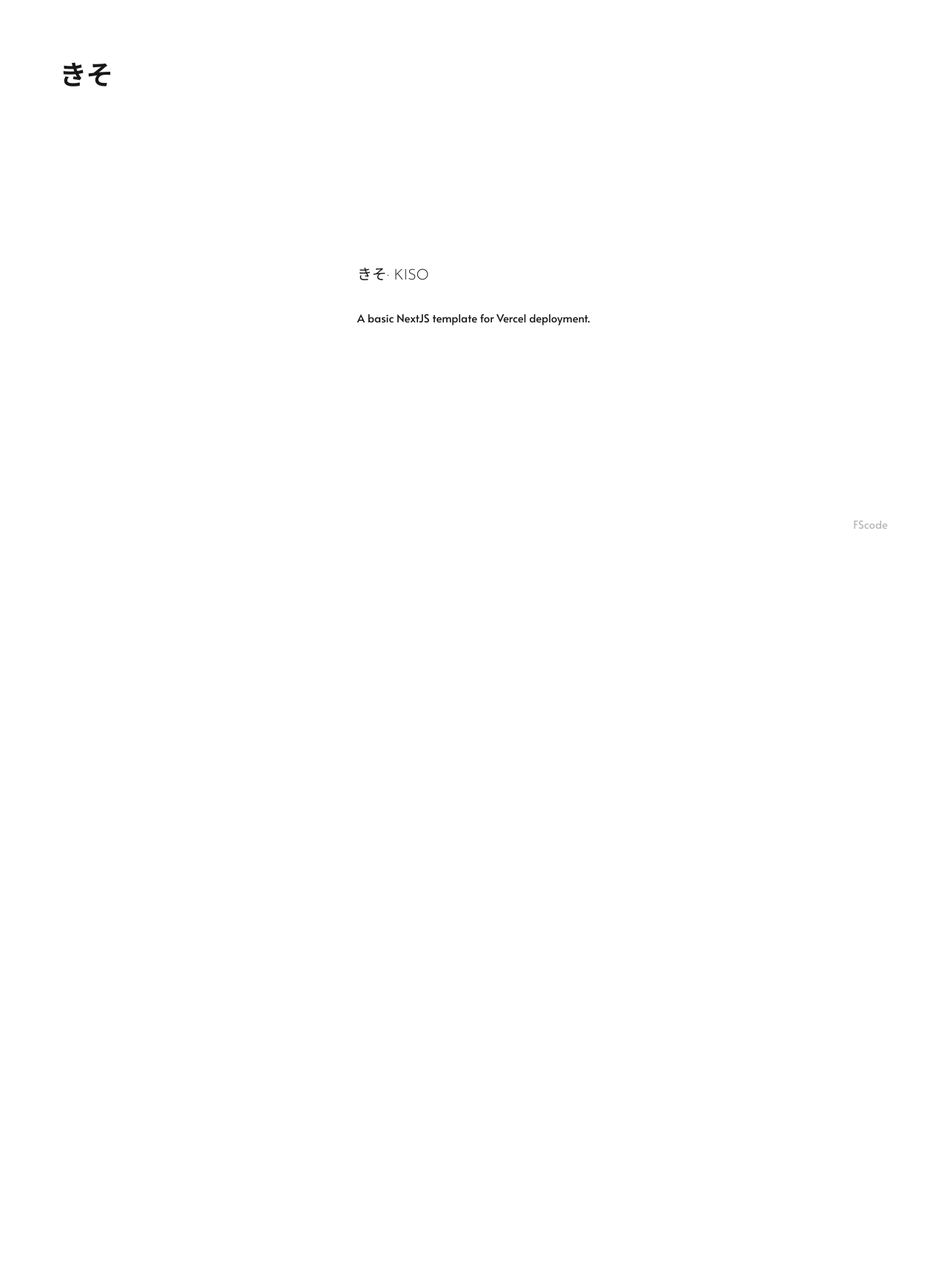
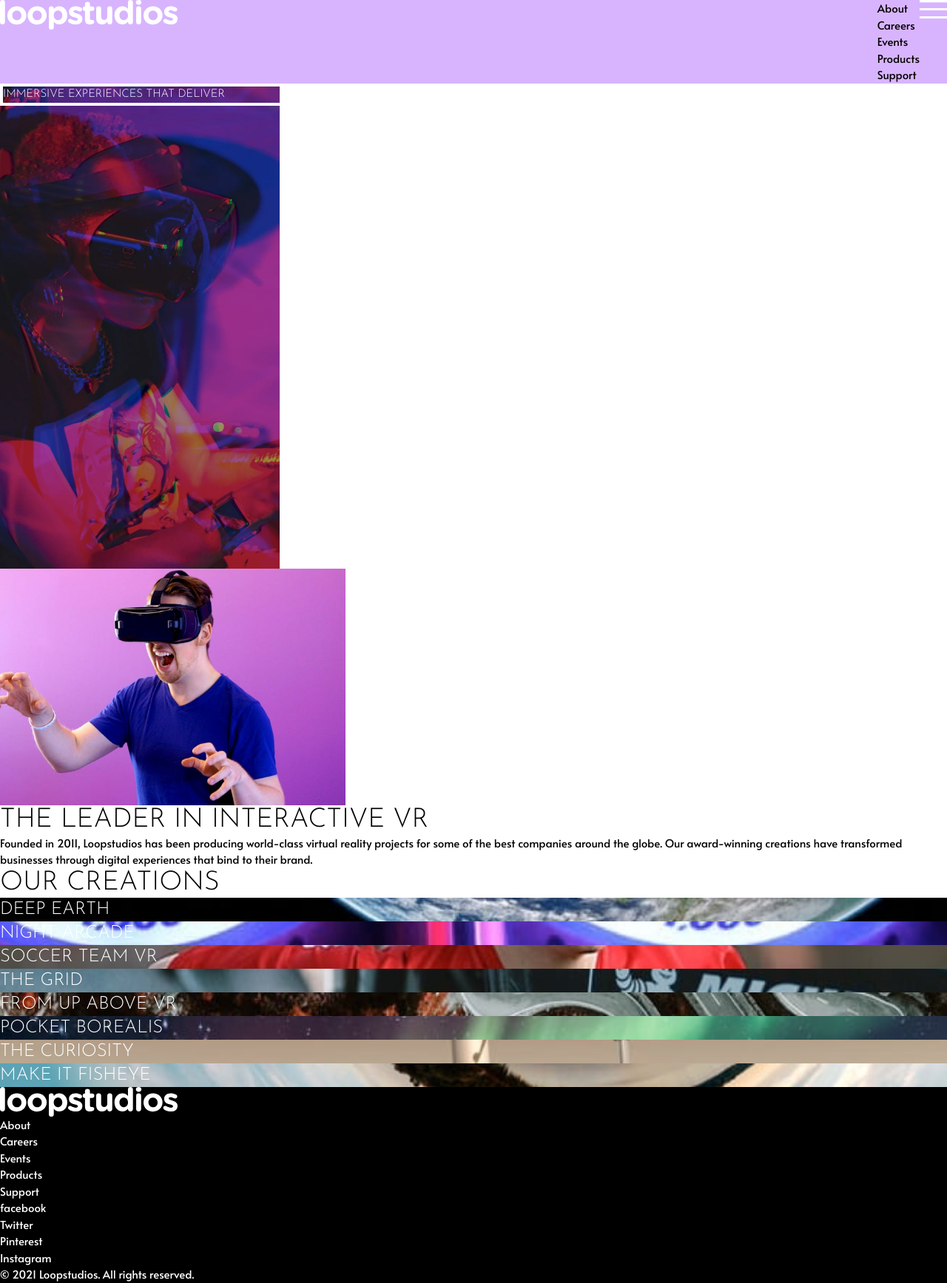
Before and after one commit to shalri/fm-loopstudios-landing-page, a Next.js app: page / in a window 1280 px wide. Shown: the whole page at 74% size. Before the commit the page ends 800 px from the top, so only its background shows below. Built offline with nearby package versions, Linux system fonts and the light colour scheme.

Commit message:
Scaffolding for components

```diff
--- a/src/app/globals.css
+++ b/src/app/globals.css
@@ -7,8 +7,8 @@
 :root {
   --dark-gray: hsl(0, 0%, 55%);
   --very-dark-gray: hsl(0, 0%, 55%);
-  --background: #ffffff;
-  --foreground: #171717;
+  /* --background: #ffffff; */
+  /* --foreground: #171717; */
   --font-base: 15px;
 
   /* Font Variables */
@@ -26,8 +26,8 @@
 }
 
 body {
-  color: var(--foreground);
-  background: var(--background);
+  /* color: var(--foreground); */
+  /* background: var(--background); */
   font-family: var(--body);
   font-size: var(--font-base);
   font-weight: var(--body-weight);
@@ -42,6 +42,7 @@
 h4,
 h5,
 h6 {
+  text-transform: uppercase;
   font-family: var(--heading);
   font-weight: var(--heading-weight);
 }
--- a/src/app/layout.tsx
+++ b/src/app/layout.tsx
@@ -1,6 +1,8 @@
 import type { Metadata } from "next";
 import { Alata } from "next/font/google";
 import "./globals.css";
+import Header from "@/components/Header";
+import Footer from "@/components/Footer";
 
 const alata = Alata({ subsets: ["latin"], weight: "400" });
 
@@ -19,7 +21,9 @@
       <body
         className={`${alata.className} flex min-h-screen flex-col scroll-smooth antialiased`}
       >
+        <Header />
         {children}
+        <Footer />
       </body>
     </html>
   );
--- a/src/app/page.tsx
+++ b/src/app/page.tsx
@@ -1,13 +1,5 @@
-import Footer from "@/components/Footer";
-import Header from "@/components/Header";
-import Sandbox from "@/components/Sandbox";
+import LandingComponent from "@/components/LandingComponent";
 
 export default function Home() {
-  return (
-    <div className="grid grid-rows-[20px_1fr_20px] items-center justify-items-center min-h-screen p-8 pb-20 gap-16 sm:p-20 font-[family-name:var(--font-geist-sans)]">
-      <Header />
-      <Sandbox />
-      <Footer />
-    </div>
-  );
+  return <LandingComponent />;
 }
--- /dev/null
+++ b/src/components/Creations.tsx
@@ -0,0 +1,21 @@
+import { creations } from "@/libs/data";
+
+export default function Creations() {
+  return (
+    <article>
+      <h2 className="text-4xl uppercase">Our Creations</h2>
+      <div className="">
+        {/* TODO: use vercel pattern from last project to handle condtional images */}
+        {creations.map((creation) => (
+          <section
+            className="bg-cover bg-center"
+            key={creation.heading}
+            style={{ backgroundImage: `url(${creation.mobileImage})` }}
+          >
+            <h2 className="text-2xl text-white">{creation.heading}</h2>
+          </section>
+        ))}
+      </div>
+    </article>
+  );
+}
--- a/src/components/Footer.tsx
+++ b/src/components/Footer.tsx
@@ -1,7 +1,40 @@
+import { navLinks, socialLinks } from "@/libs/data";
+import Link from "next/link";
+
 export default function Footer() {
   return (
-    <footer className="row-start-3 place-self-end  flex gap-6 flex-wrap items-center justify-center">
-      <p className="opacity-30">FScode</p>
+    <footer className="bg-black text-white">
+      <div className="w-full">
+        <Link href="/" className="" aria-label="home">
+          <div className="h-10 w-[15rem] bg-[url(/images/logo.svg)] bg-cover" />
+        </Link>
+      </div>
+      <ul className="">
+        <nav className="">
+          <ul className="">
+            {navLinks.map((link) => (
+              <li className="hidden sm:flex" key={link.label}>
+                <Link href={link.href}>{link.label}</Link>
+              </li>
+            ))}
+          </ul>
+        </nav>
+        <div className="">
+          {/* TODO: use react-icons */}
+          <ul className="">
+            {socialLinks.map((link) => (
+              <li className="" key={link.label}>
+                <a href={link.href} className="">
+                  {link.label}
+                </a>
+              </li>
+            ))}
+          </ul>
+        </div>
+        <div className="">
+          <p className="">&copy; 2021 Loopstudios. All rights reserved.</p>
+        </div>
+      </ul>
     </footer>
   );
 }
--- a/src/components/Header.tsx
+++ b/src/components/Header.tsx
@@ -1,7 +1,27 @@
+import { navLinks } from "@/libs/data";
+import Link from "next/link";
+
 export default function Header() {
   return (
-    <header className="row-start-1 items-center sm:items-start place-self-start">
-      <div className="w-full font-bold text-4xl">きそ</div>
+    <header className="flex bg-purple-300">
+      <div className="w-full">
+        <Link href="/" className="" aria-label="home">
+          <div className="h-10 w-[15rem] bg-[url(/images/logo.svg)] bg-cover" />
+        </Link>
+      </div>
+      <nav className="">
+        <ul className="">
+          {navLinks.map((link) => (
+            <li className="hidden sm:flex" key={link.label}>
+              <Link href={link.href}>{link.label}</Link>
+            </li>
+          ))}
+        </ul>
+      </nav>
+      <button
+        className="size-10 bg-[url(/images/icon-hamburger.svg)] bg-contain bg-no-repeat"
+        aria-label="Open menu"
+      ></button>
     </header>
   );
 }
--- /dev/null
+++ b/src/components/Hero.tsx
@@ -0,0 +1,18 @@
+import { banner, hero } from "@/libs/data";
+
+export default function Hero() {
+  return (
+    <>
+      <section className="h-[41rem] w-full bg-[url(/images/mobile/image-hero.jpg)] bg-contain bg-no-repeat">
+        <h1 className="border-4 border-white text-white">{banner.copy}</h1>
+      </section>
+      <section className="">
+        <div className="h-[20rem] w-full bg-[url(/images/mobile/image-interactive.jpg)] bg-contain bg-no-repeat" />
+        <div className="">
+          <h2 className="text-4xl uppercase">{hero.heading}</h2>
+          <p className="">{hero.copy}</p>
+        </div>
+      </section>
+    </>
+  );
+}
--- /dev/null
+++ b/src/components/LandingComponent.tsx
@@ -0,0 +1,11 @@
+import Creations from "./Creations";
+import Hero from "./Hero";
+
+export default function LandingComponent() {
+  return (
+    <main className="">
+      <Hero />
+      <Creations />
+    </main>
+  );
+}
--- a/src/components/Sandbox.tsx
+++ /dev/null
@@ -1,8 +0,0 @@
-export default function Sandbox() {
-  return (
-    <main className="row-start-2 flex flex-col items-center gap-8 sm:items-start">
-      <h1 className="w-full text-xl">きそ&middot; KISO</h1>
-      <p className="">A basic NextJS template for Vercel deployment.</p>
-    </main>
-  );
-}
```
Also changed, not shown: public/public.md (deleted, +0 -3 lines).
